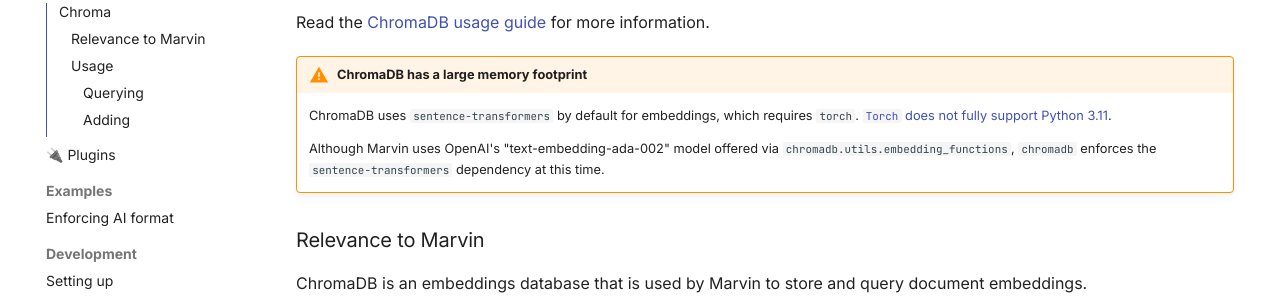
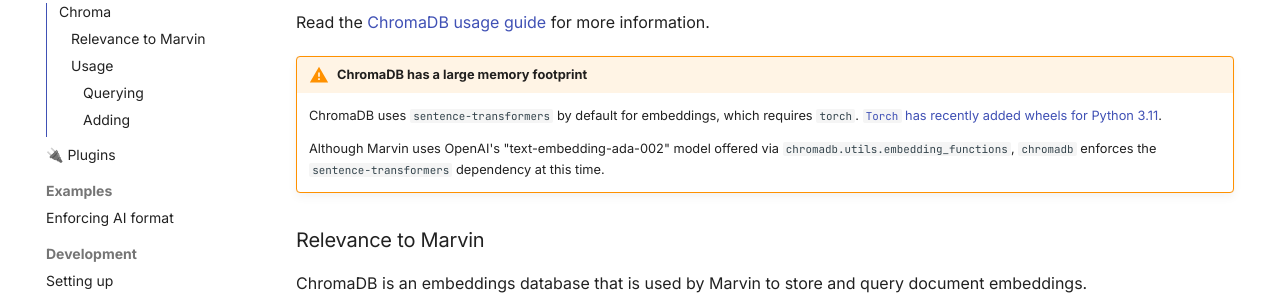
Before and after one commit to PrefectHQ/marvin, an MkDocs documentation site: the page built from docs/guide/concepts/infra.md, in a window 1280 px wide and 900 px high. Shown: the part 434-734 px from the top of the window. Built offline with MkDocs 1.6.1 and Material for MkDocs 9.7.7, drawn with Linux system fonts in a browser that asks for light colours; comment, search, counter and statistics services are not loaded.

Commit message:
update note about chroma sentence transformer

```diff
--- a/docs/guide/concepts/infra.md
+++ b/docs/guide/concepts/infra.md
@@ -8,8 +8,8 @@
 Read the [ChromaDB usage guide](https://docs.trychroma.com/usage-guide) for more information.
 
 !!! warning "ChromaDB has a large memory footprint"
-    ChromaDB uses `sentence-transformers` by default for embeddings, which requires `torch`. [`Torch` does
-    not fully support Python 3.11](https://github.com/pytorch/pytorch/issues/86566).
+    ChromaDB uses `sentence-transformers` by default for embeddings, which requires `torch`. [`Torch` has recently
+    added wheels for Python 3.11](https://pypi.org/project/torch/2.0.0/#files).
 
     Although Marvin uses OpenAI's "text-embedding-ada-002" model offered via `chromadb.utils.embedding_functions`,
     `chromadb` enforces the `sentence-transformers` dependency at this time.
```
